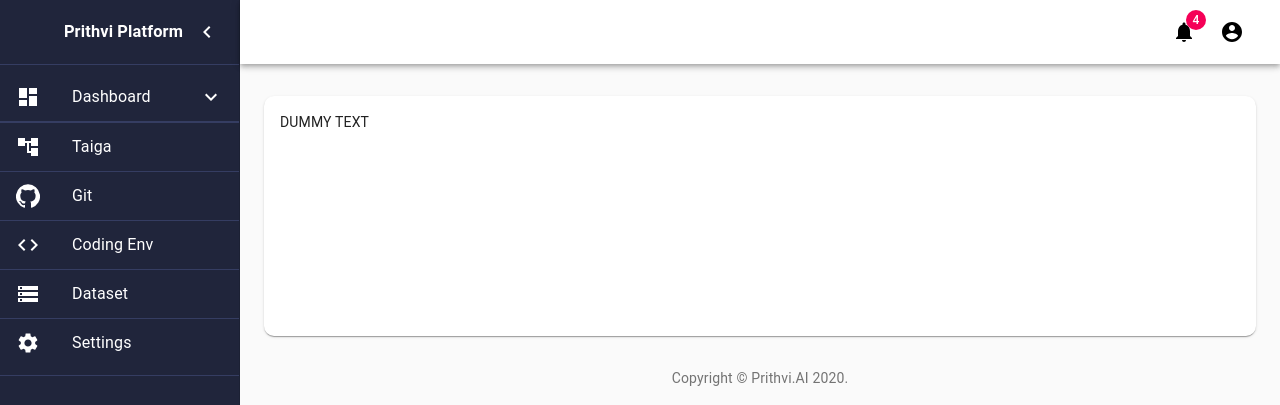
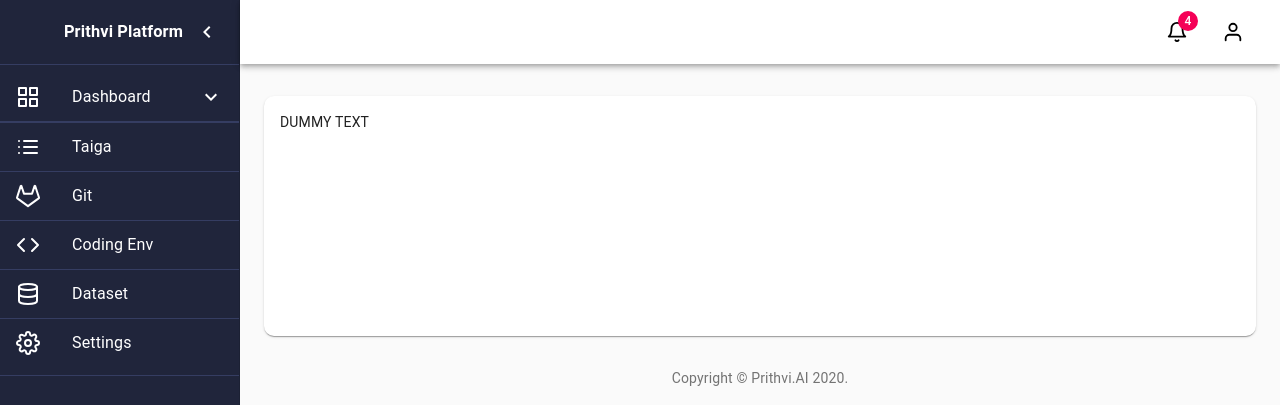
Before and after one commit to vizvarun/prithvi-platform-cra, a React (Create React App) app: page / in a window 1280 px wide. Shown: the top 405 px of the page. Built offline with nearby package versions, Linux system fonts and the light colour scheme.

Commit message:
New icons added

```diff
--- a/public/index.html
+++ b/public/index.html
@@ -28,7 +28,7 @@
       work correctly both with client-side routing and a non-root public URL.
       Learn how to configure a non-root public URL by running `npm run build`.
     -->
-    <title>React App</title>
+    <title>Prithvi Platform</title>
   </head>
   <body>
     <noscript>You need to enable JavaScript to run this app.</noscript>
--- a/src/views/Dashboard/dashboard.component.jsx
+++ b/src/views/Dashboard/dashboard.component.jsx
@@ -1,38 +1,35 @@
-import React from 'react';
-import clsx from 'clsx';
-import { makeStyles } from '@material-ui/core/styles';
-import CssBaseline from '@material-ui/core/CssBaseline';
-import Drawer from '@material-ui/core/Drawer';
-import Box from '@material-ui/core/Box';
-import AppBar from '@material-ui/core/AppBar';
-import Toolbar from '@material-ui/core/Toolbar';
-import Typography from '@material-ui/core/Typography';
-import Divider from '@material-ui/core/Divider';
-import IconButton from '@material-ui/core/IconButton';
-import Badge from '@material-ui/core/Badge';
-import Container from '@material-ui/core/Container';
-import Grid from '@material-ui/core/Grid';
-import Paper from '@material-ui/core/Paper';
-import Link from '@material-ui/core/Link';
-import MenuIcon from '@material-ui/icons/Menu';
-import ChevronLeftIcon from '@material-ui/icons/ChevronLeft';
-import NotificationsIcon from '@material-ui/icons/Notifications';
-import MainListItems from './MainListItems';
-import AccountCircle from '@material-ui/icons/AccountCircle';
-import MenuItem from '@material-ui/core/MenuItem';
-import Menu from '@material-ui/core/Menu';
-import './dashboard.styles.scss'
-
+import React from "react";
+import clsx from "clsx";
+import { makeStyles } from "@material-ui/core/styles";
+import CssBaseline from "@material-ui/core/CssBaseline";
+import Drawer from "@material-ui/core/Drawer";
+import Box from "@material-ui/core/Box";
+import AppBar from "@material-ui/core/AppBar";
+import Toolbar from "@material-ui/core/Toolbar";
+import Typography from "@material-ui/core/Typography";
+import Divider from "@material-ui/core/Divider";
+import IconButton from "@material-ui/core/IconButton";
+import Badge from "@material-ui/core/Badge";
+import Container from "@material-ui/core/Container";
+import Grid from "@material-ui/core/Grid";
+import Paper from "@material-ui/core/Paper";
+import Link from "@material-ui/core/Link";
+import ChevronLeftIcon from "@material-ui/icons/ChevronLeft";
+import MainListItems from "./main-list-items";
+import MenuItem from "@material-ui/core/MenuItem";
+import Menu from "@material-ui/core/Menu";
+import "./dashboard.styles.scss";
+import { Bell, User, Menu as MenuIcon } from "react-feather";
 
 function Copyright() {
   return (
     <Typography variant="body2" color="textSecondary" align="center">
-      {'Copyright © '}
+      {"Copyright © "}
       <Link color="inherit" href="https://www.prithvi.ai/">
         Prithvi.AI
-      </Link>{' '}
+      </Link>{" "}
       {new Date().getFullYear()}
-      {'.'}
+      {"."}
     </Typography>
   );
 }
@@ -41,32 +38,30 @@ const drawerWidth = 240;
 
 const useStyles = makeStyles((theme) => ({
   root: {
-    display: 'flex',
+    display: "flex",
   },
   toolbar: {
     paddingRight: 24, // keep right padding when drawer closed
   },
   toolbarIcon: {
-    display: 'flex',
-    alignItems: 'center',
-    justifyContent: 'flex-end',
-    padding: '0 8px',
+    display: "flex",
+    alignItems: "center",
+    justifyContent: "flex-end",
+    padding: "0 8px",
     ...theme.mixins.toolbar,
   },
 
   appBar: {
     zIndex: theme.zIndex.drawer + 1,
-    transition: theme.transitions.create(['width', 'margin'], {
+    transition: theme.transitions.create(["width", "margin"], {
       easing: theme.transitions.easing.sharp,
       duration: theme.transitions.duration.leavingScreen,
-
-
     }),
   },
   appBarShift: {
     marginLeft: drawerWidth,
     width: `calc(100% - ${drawerWidth}px)`,
-    transition: theme.transitions.create(['width', 'margin'], {
+    transition: theme.transitions.create(["width", "margin"], {
       easing: theme.transitions.easing.sharp,
       duration: theme.transitions.duration.enteringScreen,
     }),
@@ -75,38 +70,38 @@ const useStyles = makeStyles((theme) => ({
     marginRight: 36,
   },
   menuButtonHidden: {
-    display: 'none',
+    display: "none",
   },
   title: {
     flexGrow: 1,
   },
   drawerPaper: {
-    position: 'relative',
-    whiteSpace: 'nowrap',
+    position: "relative",
+    whiteSpace: "nowrap",
     width: drawerWidth,
-    backgroundColor:'#20253b',
-    color:'#fff',
-    transition: theme.transitions.create('width', {
+    backgroundColor: "#20253b",
+    color: "#fff",
+    transition: theme.transitions.create("width", {
       easing: theme.transitions.easing.sharp,
       duration: theme.transitions.duration.enteringScreen,
     }),
   },
   drawerPaperClose: {
-    overflowX: 'hidden',
-    transition: theme.transitions.create('width', {
+    overflowX: "hidden",
+    transition: theme.transitions.create("width", {
       easing: theme.transitions.easing.sharp,
       duration: theme.transitions.duration.leavingScreen,
     }),
     width: theme.spacing(7),
-    [theme.breakpoints.up('sm')]: {
+    [theme.breakpoints.up("sm")]: {
       width: theme.spacing(9),
     },
   },
   appBarSpacer: theme.mixins.toolbar,
   content: {
     flexGrow: 1,
-    height: '100vh',
-    overflow: 'auto',
+    height: "100vh",
+    overflow: "auto",
   },
   container: {
     paddingTop: theme.spacing(4),
@@ -114,10 +109,10 @@ const useStyles = makeStyles((theme) => ({
   },
   paper: {
     padding: theme.spacing(2),
-    display: 'flex',
-    overflow: 'auto',
-    flexDirection: 'column',
-    borderRadius:'10px',
+    display: "flex",
+    overflow: "auto",
+    flexDirection: "column",
+    borderRadius: "10px",
   },
   fixedHeight: {
     height: 240,
@@ -125,23 +120,20 @@ const useStyles = makeStyles((theme) => ({
 }));
 
 export default function Dashboard() {
-    const [auth, setAuth] = React.useState(true);
+  const [auth, setAuth] = React.useState(true);
 
   const classes = useStyles();
 
   const [anchorEl, setAnchorEl] = React.useState(null);
   const open1 = Boolean(anchorEl);
 
-
-  const handleMenu = event => {
+  const handleMenu = (event) => {
     setAnchorEl(event.currentTarget);
   };
 
   const handleClose = () => {
     setAnchorEl(null);
   };
-
-
 
   const [open, setOpen] = React.useState(true);
   const handleDrawerOpen = () => {
@@ -155,24 +147,36 @@ export default function Dashboard() {
   return (
     <div className={classes.root}>
       <CssBaseline />
-      <AppBar position="absolute" className={clsx(classes.appBar, open && classes.appBarShift)} style={{backgroundColor:'#fff'}}>
+      <AppBar
+        position="absolute"
+        className={clsx(classes.appBar, open && classes.appBarShift)}
+        style={{ backgroundColor: "#fff" }}
+      >
         <Toolbar className={classes.toolbar}>
-
           <IconButton
             edge="start"
             color="inherit"
             aria-label="open drawer"
             onClick={handleDrawerOpen}
-            className={clsx(classes.menuButton, open && classes.menuButtonHidden)}
+            className={clsx(
+              classes.menuButton,
+              open && classes.menuButtonHidden
+            )}
           >
-            <MenuIcon style={{color:'black'}}/>
+            <MenuIcon style={{ color: "black" }} />
           </IconButton>
-          <Typography component="h1" variant="h6" color="inherit" noWrap className={classes.title}>
+          <Typography
+            component="h1"
+            variant="h6"
+            color="inherit"
+            noWrap
+            className={classes.title}
+          >
             {/* Dashboard */}
           </Typography>
-          <IconButton color="inherit">
+          <IconButton color="inherit" style={{ marginRight: "10px" }}>
             <Badge badgeContent={4} color="secondary">
-              <NotificationsIcon style={{color:'black'}}/>
+              <Bell style={{ color: "black" }} size={22} />
             </Badge>
           </IconButton>
           {auth && (
@@ -184,19 +188,19 @@ export default function Dashboard() {
                 onClick={handleMenu}
                 color="white"
               >
-                <AccountCircle fontSize="medium" style={{color:'black'}} />
+                <User fontSize="medium" size={22} style={{ color: "black" }} />
               </IconButton>
               <Menu
                 id="menu-appbar"
                 anchorEl={anchorEl}
                 anchorOrigin={{
-                  vertical: 'top',
-                  horizontal: 'right',
+                  vertical: "top",
+                  horizontal: "right",
                 }}
                 keepMounted
                 transformOrigin={{
-                  vertical: 'top',
-                  horizontal: 'right',
+                  vertical: "top",
+                  horizontal: "right",
                 }}
                 open={open1}
                 onClose={handleClose}
@@ -214,18 +218,19 @@ export default function Dashboard() {
           paper: clsx(classes.drawerPaper, !open && classes.drawerPaperClose),
         }}
         open={open}
-
       >
         <div className={classes.toolbarIcon}>
-           <div><h3>Prithvi Platform</h3></div>
+          <div>
+            <h3>Prithvi Platform</h3>
+          </div>
           <IconButton onClick={handleDrawerClose}>
-            <ChevronLeftIcon style={{color:'#fff',margin:'0'}}/>
+            <ChevronLeftIcon style={{ color: "#fff", margin: "0" }} />
           </IconButton>
         </div>
-        <Divider style={{backgroundColor:'#353d62'}}/>
+        <Divider style={{ backgroundColor: "#353d62" }} />
         {/* <List>{mainListItems}</List> */}
-        <MainListItems/>
-        <Divider style={{backgroundColor:'#353d62'}}/>
+        <MainListItems />
+        <Divider style={{ backgroundColor: "#353d62" }} />
       </Drawer>
       <main className={classes.content}>
         <div className={classes.appBarSpacer} />
@@ -233,11 +238,8 @@ export default function Dashboard() {
           <Grid container spacing={3}>
             {/* Chart */}
             <Grid item xs={12} md={12} lg={12}>
-              <Paper className={fixedHeightPaper}>
-                DUMMY TEXT
-              </Paper>
+              <Paper className={fixedHeightPaper}>DUMMY TEXT</Paper>
             </Grid>
-
           </Grid>
           <Box pt={4}>
             <Copyright />
--- a/src/views/Dashboard/MainListItems.js
+++ b/src/views/Dashboard/main-list-items.jsx
@@ -2,22 +2,12 @@ import React from 'react';
 import ListItem from '@material-ui/core/ListItem';
 import ListItemIcon from '@material-ui/core/ListItemIcon';
 import ListItemText from '@material-ui/core/ListItemText';
-import DashboardIcon from '@material-ui/icons/Dashboard';
+import {Grid, Gitlab, Code, Settings, Database, Home, Star, FilePlus, Feather, List as TaigaIcon} from 'react-feather';
 import Divider from '@material-ui/core/Divider';
-import GitHubIcon from '@material-ui/icons/GitHub';
-import CodeIcon from '@material-ui/icons/Code';
-import StorageIcon from '@material-ui/icons/Storage';
-import SettingsIcon from '@material-ui/icons/Settings';
-import AccountTreeIcon from '@material-ui/icons/AccountTree';
-
 import Collapse from '@material-ui/core/Collapse';
 import ExpandLess from '@material-ui/icons/ExpandLess';
 import ExpandMore from '@material-ui/icons/ExpandMore';
 import List from '@material-ui/core/List';
-import HomeIcon from '@material-ui/icons/Home';
-import LibraryBooksIcon from '@material-ui/icons/LibraryBooks';
-import GradeIcon from '@material-ui/icons/Grade';
-import NoteAddIcon from '@material-ui/icons/NoteAdd';
 
 export default function MainListItems() {
   const [open, setOpen] = React.useState(false);
@@ -32,7 +22,7 @@ export default function MainListItems() {
         {/* from */}
         <ListItem button onClick={handleClick}>
           <ListItemIcon>
-            <DashboardIcon style={{ color: 'white' }} />
+            <Grid style={{ color: 'white' }} />
           </ListItemIcon>
           <ListItemText primary="Dashboard" />
           {open ? <ExpandLess /> : <ExpandMore />}
@@ -44,7 +34,7 @@ export default function MainListItems() {
             {/* <Link to="/home" style={{ textDecoration: 'none', color: 'white' }}> */}
               <ListItem button style={{backgroundColor:'#4d516831'}}>
                 <ListItemIcon>
-                    <HomeIcon style={{ color: 'white' }} size="small"/>
+                    <Home style={{ color: 'white' }}/>
                 </ListItemIcon>
                 <ListItemText primary="Home" style={{ color: 'white' }} />
               </ListItem>
@@ -54,7 +44,7 @@ export default function MainListItems() {
               {' '}
               <ListItem button style={{backgroundColor:'#4d516831'}}>
                 <ListItemIcon>
-                    <LibraryBooksIcon style={{ color: 'white' }}/>
+                    <Feather style={{ color: 'white' }}/>
                 </ListItemIcon>
                 <ListItemText primary="Projects" style={{ color: 'white' }}/>
               </ListItem>
@@ -62,7 +52,7 @@ export default function MainListItems() {
 
               <ListItem button style={{backgroundColor:'#4d516831'}}>
                 <ListItemIcon>
-                    <GradeIcon style={{ color: 'white' }}/>
+                    <Star style={{ color: 'white' }}/>
                 </ListItemIcon>
                 <ListItemText primary="Opportunities" style={{ color: 'white' }}/>
               </ListItem>
@@ -70,7 +60,7 @@ export default function MainListItems() {
 
               <ListItem button style={{backgroundColor:'#4d516831'}}>
                 <ListItemIcon >
-                    <NoteAddIcon style={{ color: 'white' }}/>
+                    <FilePlus style={{ color: 'white' }}/>
                 </ListItemIcon>
                 <ListItemText primary="Proposals" style={{ color: 'white' }}/>
               </ListItem>
@@ -85,7 +75,7 @@ export default function MainListItems() {
         >
           <ListItem button>
             <ListItemIcon>
-              <AccountTreeIcon style={{ color: 'white' }} />
+              <TaigaIcon style={{ color: 'white' }} />
             </ListItemIcon>
             <ListItemText primary="Taiga" />
           </ListItem>
@@ -99,7 +89,7 @@ export default function MainListItems() {
         >
           <ListItem button>
             <ListItemIcon>
-              <GitHubIcon style={{ color: 'white' }} />
+              <Gitlab style={{ color: 'white' }} />
             </ListItemIcon>
             <ListItemText primary="Git" />
           </ListItem>
@@ -107,14 +97,14 @@ export default function MainListItems() {
         <Divider style={{backgroundColor:'#353d62'}}/>
         <ListItem button>
           <ListItemIcon>
-            <CodeIcon style={{ color: 'white' }} />
+            <Code style={{ color: 'white' }} />
           </ListItemIcon>
           <ListItemText primary="Coding Env" />
         </ListItem>
         <Divider style={{backgroundColor:'#353d62'}}/>
         <ListItem button>
           <ListItemIcon>
-            <StorageIcon style={{ color: 'white' }} />
+            <Database style={{ color: 'white' }} />
           </ListItemIcon>
           <ListItemText primary="Dataset" />
         </ListItem>
@@ -122,7 +112,7 @@ export default function MainListItems() {
 
           <ListItem button>
             <ListItemIcon>
-              <SettingsIcon style={{ color: 'white' }} />
+              <Settings style={{ color: 'white' }} />
             </ListItemIcon>
             <ListItemText primary="Settings" />
           </ListItem>
```
Also changed, not shown: src/views/Dashboard/listItems.jsx (deleted, +0 -51 lines), 1 other file (tests, documents, lock files or other folders).
